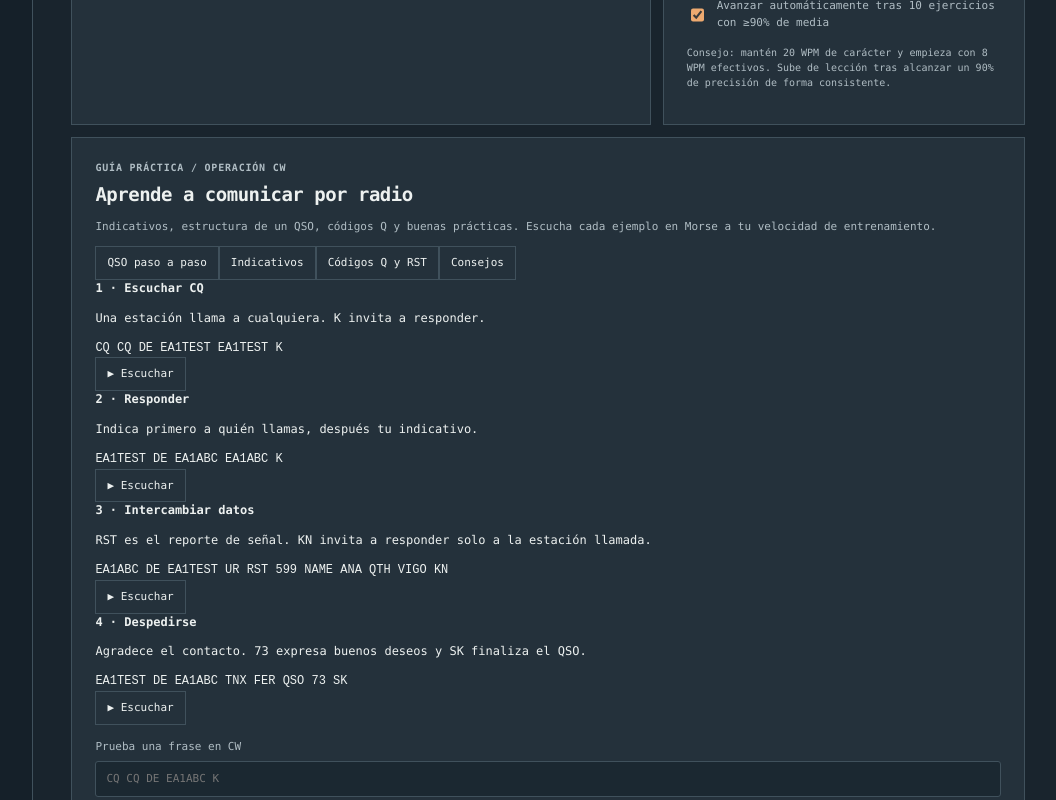
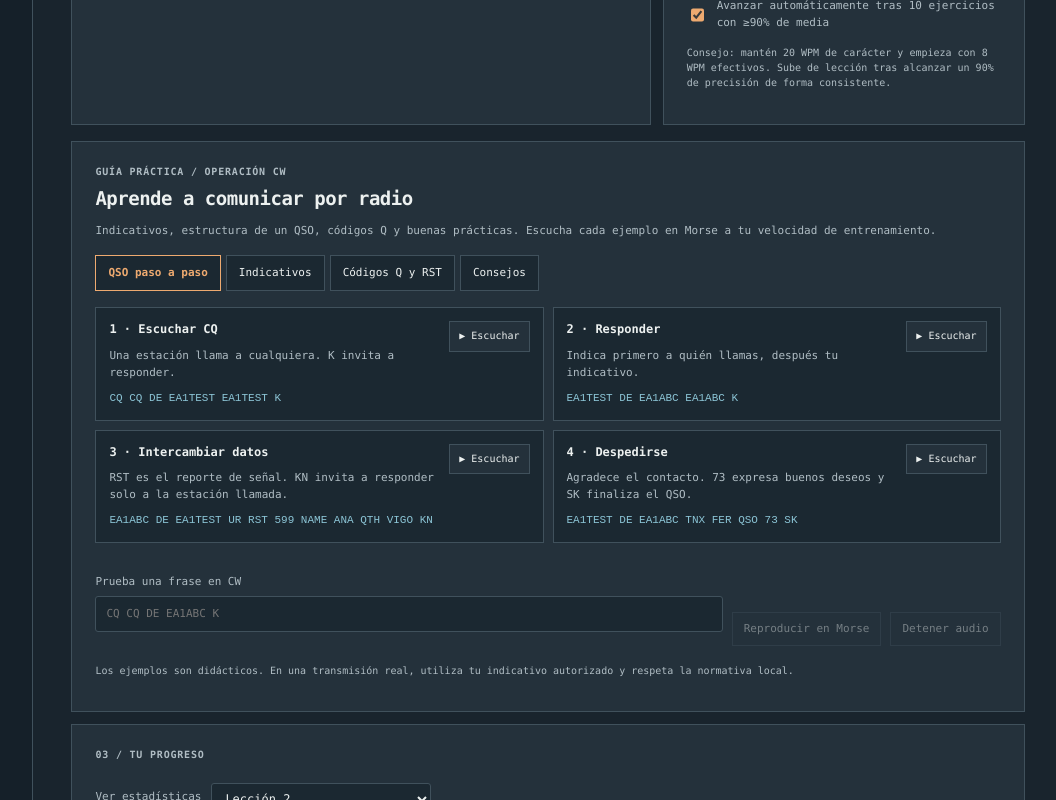
Before and after one commit to dgarcoe/CWSimulator, a React (Vite) app: page / in a window 1280 px wide. Shown: the part 720-1520 px from the top of the page, without its empty margins (217-1273 px from the left). Built offline with nearby package versions, Linux system fonts and the light colour scheme.

Commit message:
Style Academy CW QSO lessons, terminology cards and audio practice

```diff
--- a/src/style.css
+++ b/src/style.css
@@ -181,3 +181,18 @@ footer{margin-top:20px;padding:13px 0}
 .qso-log{max-height:260px;overflow:auto;background:var(--inset);border:1px solid var(--line);padding:10px;margin:12px 0;display:grid;gap:8px}
 .qso-log>div{display:grid;grid-template-columns:90px minmax(0,1fr);gap:10px;font:11px Consolas,monospace;line-height:1.5}
 .qso-log b{color:var(--accent)}.qso-log span{overflow-wrap:anywhere;color:var(--ink)}
+
+.academy-guide{margin-top:4px}
+.guide-tabs{display:flex;flex-wrap:wrap;gap:5px;margin:16px 0}
+.guide-tabs button{padding:9px 12px;font-size:11px;border:1px solid var(--line);background:var(--inset);color:var(--ink)}
+.guide-tabs button.active{border-color:var(--accent);color:var(--accent);font-weight:700}
+.guide-entries{display:grid;grid-template-columns:repeat(2,minmax(0,1fr));gap:9px}
+.guide-entries article{display:flex;align-items:start;justify-content:space-between;gap:12px;padding:13px;border:1px solid var(--line);background:var(--inset)}
+.guide-entries article strong{font-size:12px}
+.guide-entries article p{font-size:11px;line-height:1.55;color:var(--muted);margin:8px 0}
+.guide-entries article code{font-size:11px;color:var(--chart);overflow-wrap:anywhere}
+.guide-entries article button{flex-shrink:0;font-size:10px;padding:7px 9px}
+.guide-practice{display:flex;flex-wrap:wrap;align-items:end;gap:9px;margin:17px 0}
+.guide-practice label{flex:1 1 240px;font-size:11px}
+.guide-practice button{font-size:11px}
+@media(max-width:680px){.guide-entries{grid-template-columns:1fr}.guide-entries article{flex-wrap:wrap}}
```
